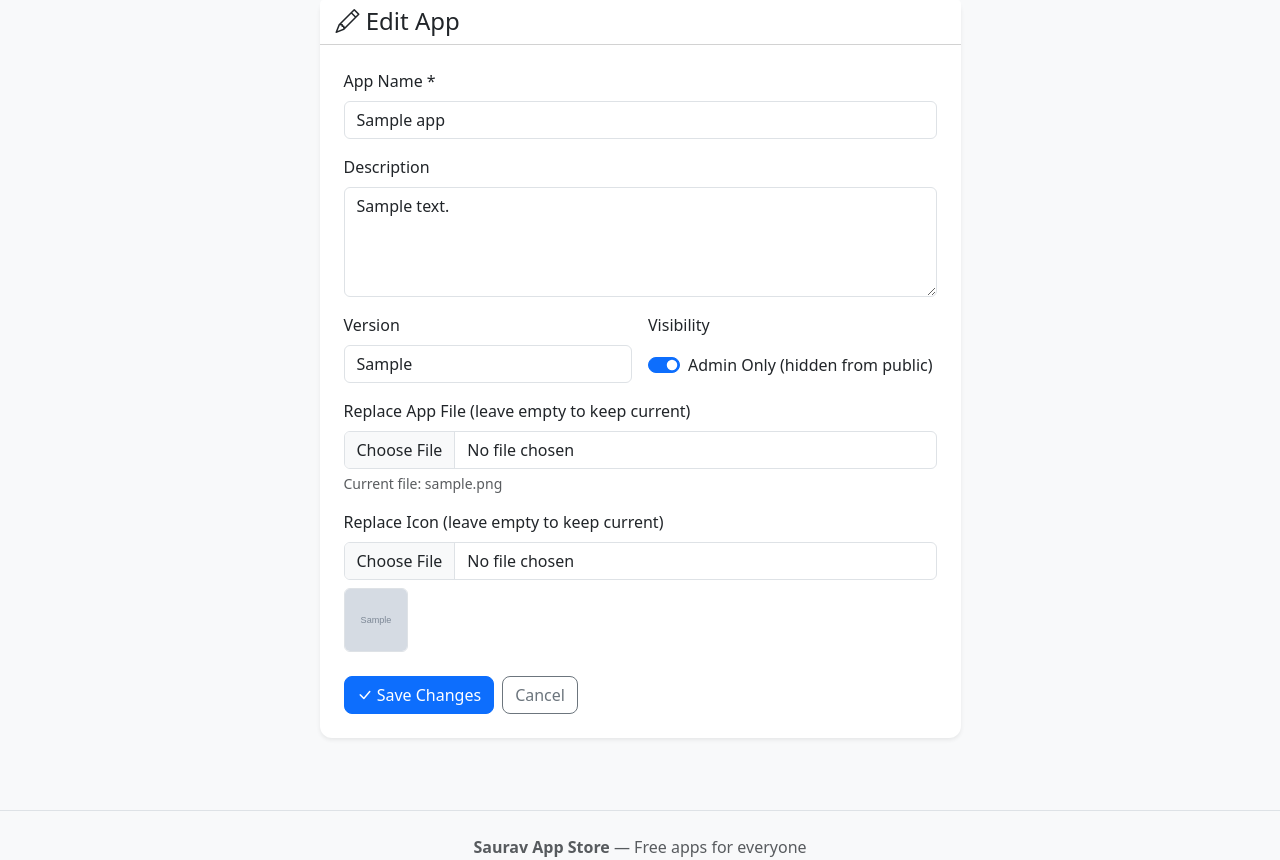
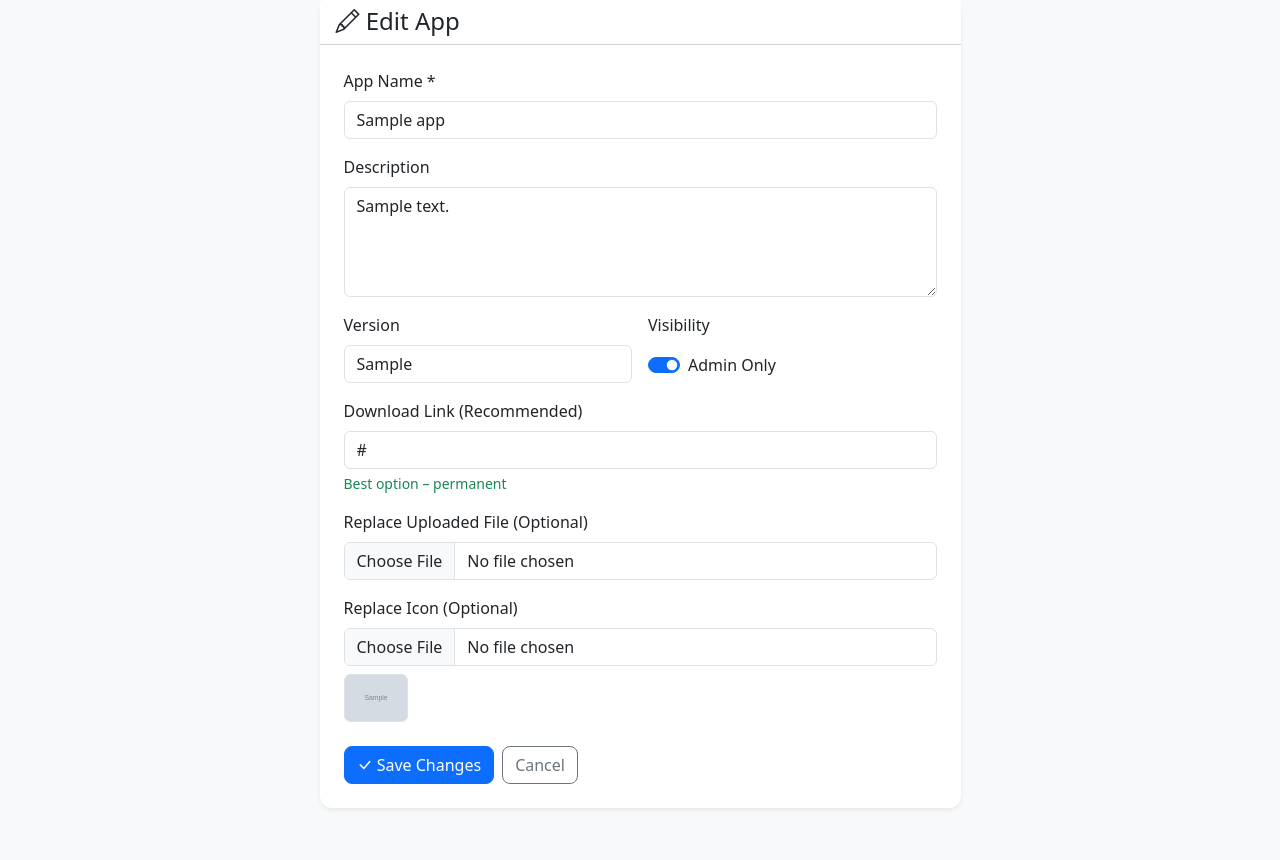
Before and after one commit to gemasaurav/Saurav-App-Sore, a Flask app: page /admin/edit/1 in a window 1280 px wide. Shown: the part 98-958 px from the top of the page. Run offline with Flask 3, Linux system fonts and the light colour scheme; the visitor is signed in with stand-in values (Sample User, id 1); tables that the repository leaves empty hold one stand-in row (values such as "Sample post"); grey boxes marked "Sample" are stand-in pictures.

Commit message:
Update edit_app.html

```diff
--- a/templates/edit_app.html
+++ b/templates/edit_app.html
@@ -12,8 +12,7 @@
                 <form method="POST" enctype="multipart/form-data">
                     <div class="mb-3">
                         <label class="form-label">App Name *</label>
-                        <input type="text" name="name" class="form-control" required maxlength="100"
-                               value="{{ app.name }}">
+                        <input type="text" name="name" class="form-control" required value="{{ app.name }}">
                     </div>
 
                     <div class="mb-3">
@@ -31,28 +30,31 @@
                             <div class="form-check form-switch mt-2">
                                 <input class="form-check-input" type="checkbox" name="is_admin_only" id="adminOnly"
                                        {% if app.is_admin_only %}checked{% endif %}>
-                                <label class="form-check-label" for="adminOnly">
-                                    Admin Only (hidden from public)
-                                </label>
+                                <label class="form-check-label" for="adminOnly">Admin Only</label>
                             </div>
                         </div>
                     </div>
 
                     <div class="mb-3">
-                        <label class="form-label">Replace App File (leave empty to keep current)</label>
+                        <label class="form-label">Download Link (Recommended)</label>
+                        <input type="url" name="download_url" class="form-control"
+                               value="{{ app.download_url or '' }}"
+                               placeholder="https://github.com/... or Google Drive link">
+                        <div class="form-text text-success">Best option – permanent</div>
+                    </div>
+
+                    <div class="mb-3">
+                        <label class="form-label">Replace Uploaded File (Optional)</label>
                         <input type="file" name="app_file" class="form-control"
                                accept=".apk,.zip,.exe,.dmg,.msi,.deb,.AppImage,.ipa">
-                        <div class="form-text">Current file: {{ app.filename }}</div>
                     </div>
 
                     <div class="mb-4">
-                        <label class="form-label">Replace Icon (leave empty to keep current)</label>
-                        <input type="file" name="icon" class="form-control"
-                               accept=".png,.jpg,.jpeg,.webp,.gif">
+                        <label class="form-label">Replace Icon (Optional)</label>
+                        <input type="file" name="icon" class="form-control" accept=".png,.jpg,.jpeg,.webp,.gif">
                         {% if app.icon %}
                         <div class="mt-2">
-                            <img src="{{ url_for('static', filename='icons/' + app.icon) }}"
-                                 width="64" height="64" class="rounded border">
+                            <img src="{{ url_for('static', filename='icons/' + app.icon) }}" width="64" class="rounded border">
                         </div>
                         {% endif %}
                     </div>
```
